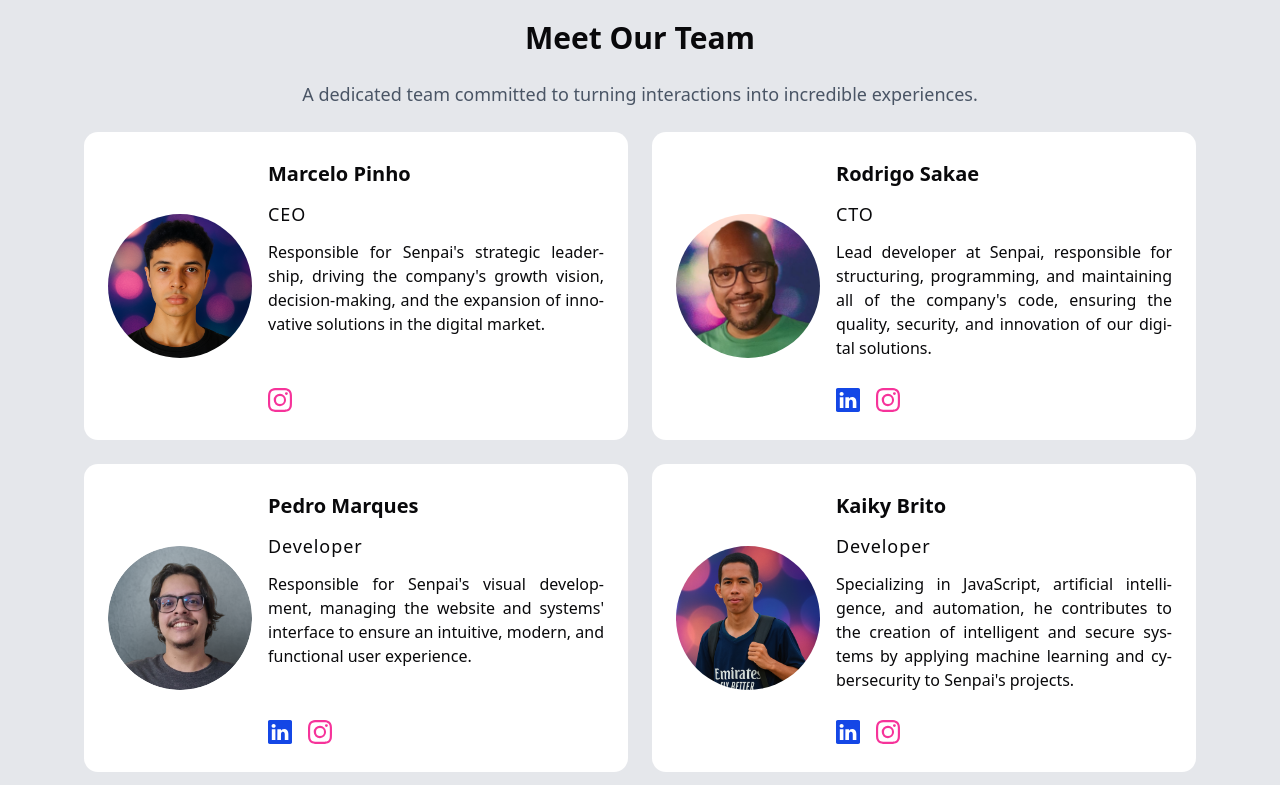
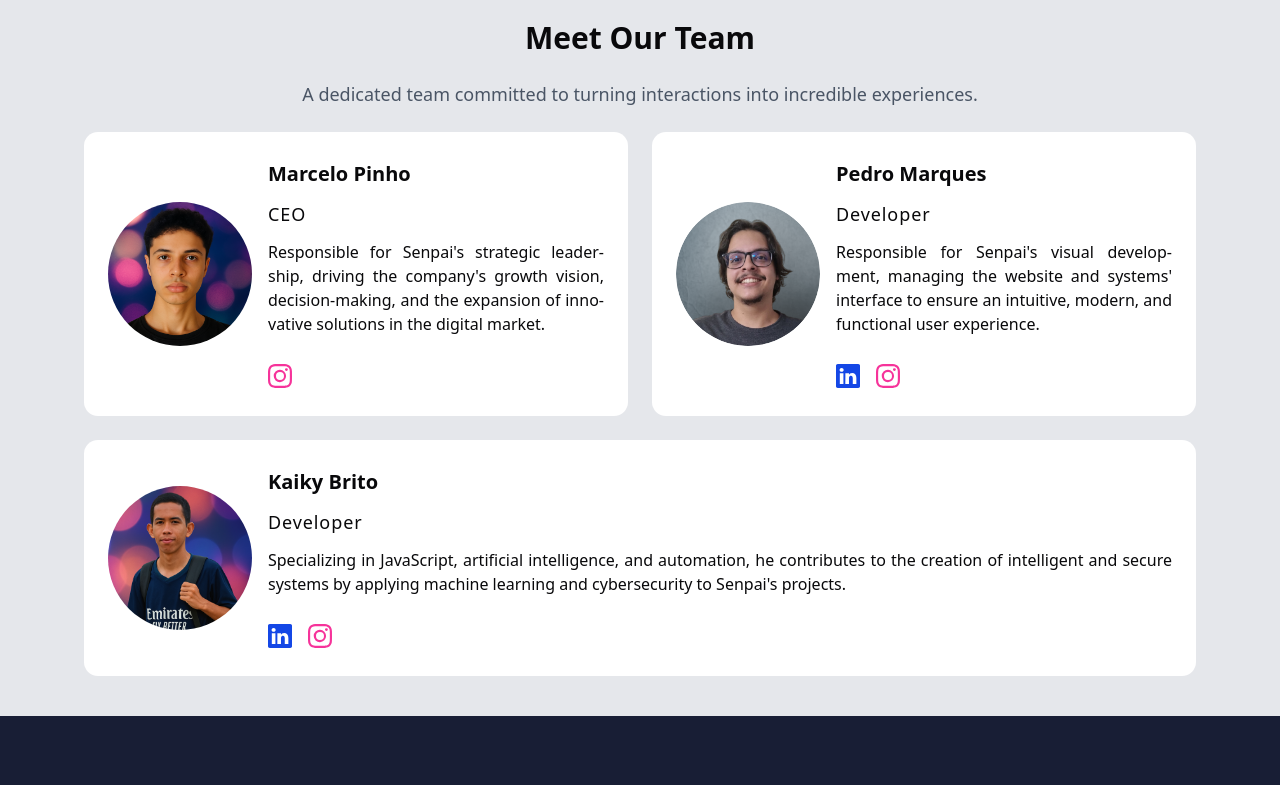
Before and after one commit to PedroMarques391/senpaiLP, a Next.js app: page /en/about in a window 1280 px wide. Shown: the part 1920-2705 px from the top of the page. Built offline with nearby package versions, Linux system fonts and the light colour scheme.

Commit message:
feat: edit team and fix grid.

```diff
--- a/messages/en.json
+++ b/messages/en.json
@@ -181,10 +181,6 @@
             "ceo": {
                 "title": "CEO",
                 "bio": "Responsible for Senpai's strategic leadership, driving the company's growth vision, decision-making, and the expansion of innovative solutions in the digital market."
-            },
-            "cto": {
-                "title": "CTO",
-                "bio": "Lead developer at Senpai, responsible for structuring, programming, and maintaining all of the company's code, ensuring the quality, security, and innovation of our digital solutions."
             },
             "developer1": {
                 "title": "Developer",
--- a/messages/es.json
+++ b/messages/es.json
@@ -182,10 +182,6 @@
             "ceo": {
                 "title": "CEO",
                 "bio": "Responsable del liderazgo estratégico de Senpai, impulsando la visión de crecimiento de la empresa, la toma de decisiones y la expansión de soluciones innovadoras en el mercado digital."
-            },
-            "cto": {
-                "title": "CTO",
-                "bio": "Desarrollador principal de Senpai, responsable de estructurar, programar y mantener todo el código de la empresa, garantizando la calidad, seguridad e innovación de las soluciones digitales."
             },
             "developer1": {
                 "title": "Desarrollador",
--- a/messages/jp.json
+++ b/messages/jp.json
@@ -181,10 +181,6 @@
             "ceo": {
                 "title": "CEO",
                 "bio": "Senpaiの戦略的リーダーシップを担い、会社の成長ビジョン、意思決定、デジタル市場における革新的ソリューションの拡大を推進しています。"
-            },
-            "cto": {
-                "title": "CTO",
-                "bio": "Senpaiのリード開発者として、会社の全コードの設計、プログラミング、保守を担当し、デジタルソリューションの品質、セキュリティ、革新性を保証しています。"
             },
             "developer1": {
                 "title": "開発者",
--- a/src/app/[locale]/about/page.tsx
+++ b/src/app/[locale]/about/page.tsx
@@ -49,17 +49,24 @@ const AboutPage = () => {
           <div className=" text-center py-10 bg-gray-200">
             <h1 className="text-3xl font-bold mb-6">{t("meetOurTeam")}</h1>
             <p className="text-lg text-gray-600 mb-6">{t("aDedicatedTeam")}</p>
-            <div className="grid grid-cols-1 md:grid-cols-2 gap-6 w-full max-w-6xl mx-auto md:px-5 overflow-hidden">
-              {team.map((teamMember, index) => (
+            <div className="grid grid-cols-1 md:grid-cols-2 gap-6 w-full max-w-6xl mx-auto md:px-5 overflow-hidden justify-stretch">
+              {team.map((teamMember, index) => {
+                const isLastItem = index === team.length - 1;
+
+                const spanClass = isLastItem ? "md:col-span-2" : "";
+
+                return (
                   <Team
                     key={index}
+                    style={spanClass}
                     image={teamMember.image}
                     name={teamMember.name}
                     jobTitle={t(`${teamMember.jobTitle}`)}
                     bio={t(`${teamMember.bio}`)}
                     links={teamMember.links}
                   />
-              ))}
+                );
+              })}
             </div>
           </div>
         </section>
--- a/src/components/sections/Team.tsx
+++ b/src/components/sections/Team.tsx
@@ -1,12 +1,12 @@
 "use client";
+import { ITeamMember } from "@/src/types";
+import { motion, useInView } from "motion/react";
 import Image from "next/image";
 import Link from "next/link";
 import { useRef } from "react";
-import { motion, useInView } from "motion/react";
 import { renderIcon } from "../shared/IconRenderer";
-import { ITeamMember } from "@/src/types";
 
-const Team = ({ image, name, jobTitle, bio, links }: ITeamMember): React.JSX.Element => {
+const Team = ({ image, name, jobTitle, bio, links, style }: ITeamMember): React.JSX.Element => {
   const ref = useRef(null);
   const isInView = useInView(ref);
 
@@ -18,9 +18,11 @@ const Team = ({ image, name, jobTitle, bio, links }: ITeamMember): React.JSX.Ele
       transition={{
         duration: 1,
         scale: { type: "spring", visualDuration: 1, bounce: 0.2 },
-            }
-            }
-            className='bg-white rounded-xl px-6 py-5 sm:py-10 md:py-5  flex w-4/5 md:w-full flex-col sm:flex-row md:flex-col lg:flex-row justify-self-center justify-center md:items-center'>
+      }}
+      className={`bg-white rounded-xl px-6 py-5 sm:py-10 md:py-5 flex w-4/5 md:w-full flex-col sm:flex-row md:flex-col lg:flex-row justify-self-center justify-center md:items-center ${
+        style || ""
+      }`}
+    >
       <div className="w-full sm:w-36 h-36 overflow-hidden mr-4 place-items-center">
         <Image
           src={image}
@@ -31,10 +33,10 @@ const Team = ({ image, name, jobTitle, bio, links }: ITeamMember): React.JSX.Ele
           className="object-cover h-full w-36 rounded-full"
         />
       </div>
-            <div className='flex-1 flex flex-col items-stretch gap-y-1 mt-1 sm:mt-0 md:mt-1 lg:mt-0 h-full'>
-                <h1 className='font-bold text-xl w-full text-left py-2'>{name}</h1>
-                <h2 className='text-lg tracking-wider font-mono w-full text-left '>{jobTitle}</h2>
-                <p className='text-justify hyphens-auto break-words py-2 flex-1'>{bio}</p>
+      <div className="flex-1 flex flex-col items-stretch gap-y-1 mt-1 sm:mt-0 md:mt-1 lg:mt-0 h-full">
+        <h1 className="font-bold text-xl w-full text-left py-2">{name}</h1>
+        <h2 className="text-lg tracking-wider font-mono w-full text-left ">{jobTitle}</h2>
+        <p className="text-justify hyphens-auto break-words py-2 flex-1">{bio}</p>
         <ul className="flex gap-x-4 mt-2 py-2 w-full">
           {links.map((link, index) => (
             <li key={index}>
@@ -42,12 +44,12 @@ const Team = ({ image, name, jobTitle, bio, links }: ITeamMember): React.JSX.Ele
                 href={link.url}
                 target="_blank"
                 rel="noopener noreferrer"
-                                className={`${link.color} hover:underline`}>
+                className={`${link.color} hover:underline`}
+              >
                 {renderIcon(link.icon)}
               </Link>
             </li>
           ))}
-
         </ul>
       </div>
     </motion.section>
--- a/src/data/data.team.ts
+++ b/src/data/data.team.ts
@@ -1,7 +1,6 @@
+import Dev2Image from "@/public/images/about/kaiky.webp";
 import CEOimage from "@/public/images/about/marcelo.webp";
-import CTOImage from "@/public/images/about/rodrigo.webp";
 import Dev1Image from "@/public/images/about/pedro.webp";
-import Dev2Image from "@/public/images/about/kaiky.webp";
 
 import { ITeamMember } from "../types";
 
@@ -11,20 +10,9 @@ const team: ITeamMember[] = [
     name: "Marcelo Pinho",
     jobTitle: "team.ceo.title",
     bio: "team.ceo.bio",
-        links: [
-            { url: "https://instagram.com/senpai.gif", color: "text-pink-600", icon: "instagram" },
-        ],
+    links: [{ url: "https://instagram.com/senpai.gif", color: "text-pink-600", icon: "instagram" }],
   },
-    {
-        image: CTOImage,
-        name: "Rodrigo Sakae",
-        jobTitle: "team.cto.title",
-        bio: "team.cto.bio",
-        links: [
-            { url: "https://linkedin.com/in/rodrigosakae", color: "text-blue-400", icon: "linkedin" },
-            { url: "https://instagram.com/devsakae", color: "text-pink-600", icon: "instagram" },
-        ],
-    },
+
   {
     image: Dev1Image,
     name: "Pedro Marques",
@@ -47,6 +35,4 @@ const team: ITeamMember[] = [
   },
 ];
 
-export {
-    team
-};
+export { team };
--- a/src/types/team.ts
+++ b/src/types/team.ts
@@ -3,7 +3,7 @@ import { StaticImageData } from "next/image";
 interface ITeamMemberLink {
   url: string;
   color: string;
-    icon: "instagram" | "linkedin" | "github"
+  icon: "instagram" | "linkedin" | "github";
 }
 
 export interface ITeamMember {
@@ -12,4 +12,5 @@ export interface ITeamMember {
   jobTitle: string;
   bio: string;
   links: ITeamMemberLink[];
+  style?: string;
 }
```
Also changed, not shown: public/images/about/rodrigo.webp (deleted). Lines whose indentation alone changed are shown as unchanged.
